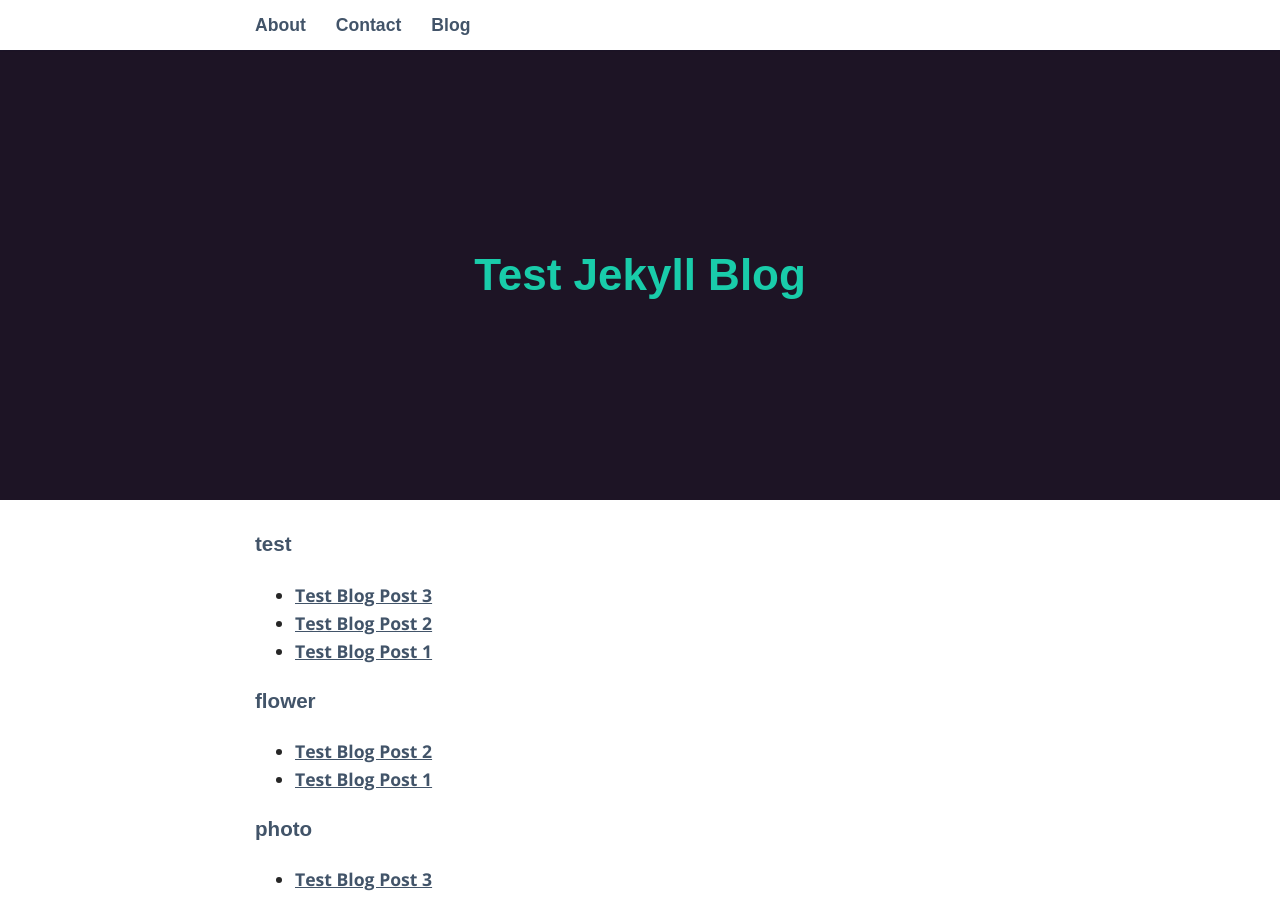
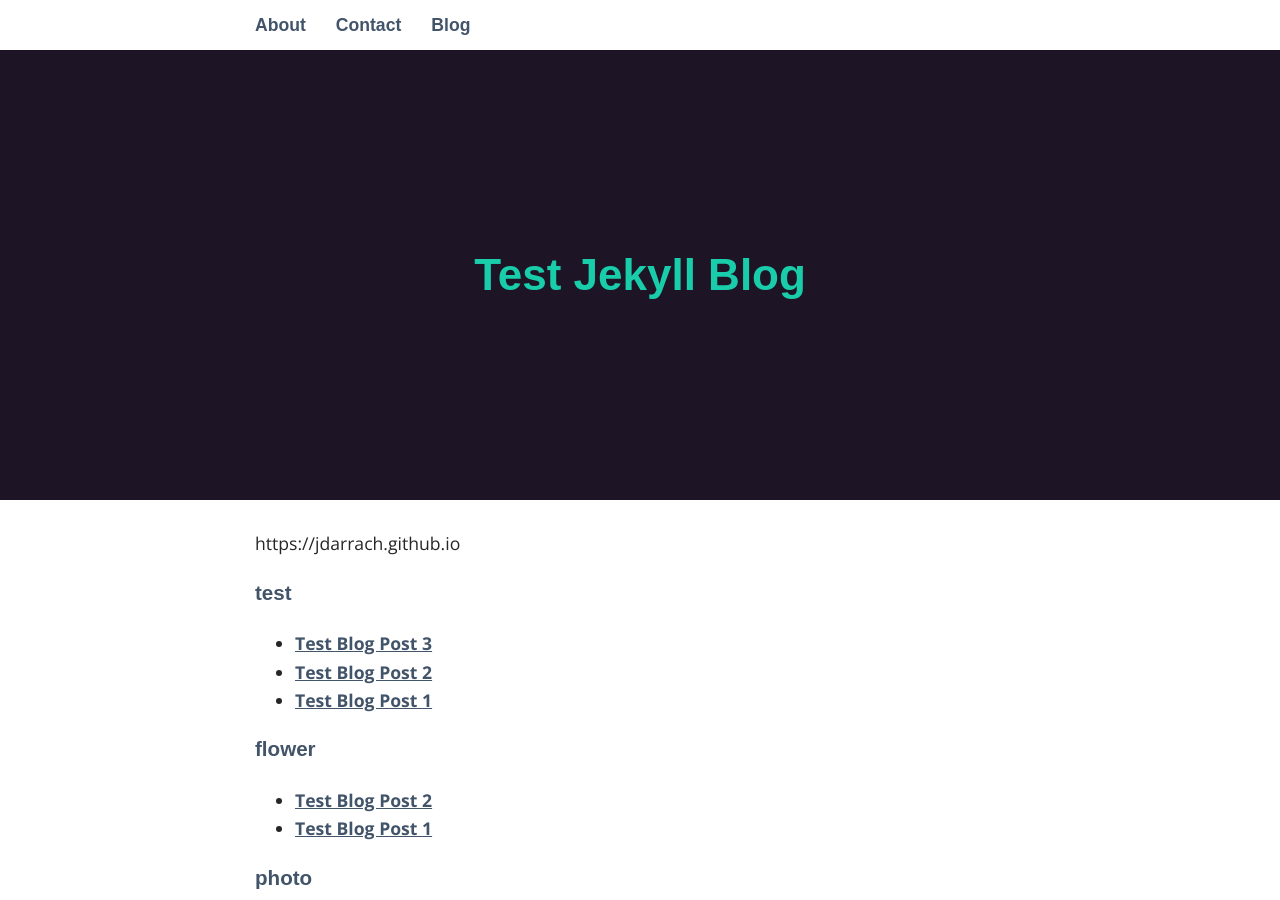
Before and after one commit to jdarrach/uncombo, a Jekyll site: the page built from _pages/03_tags.md, in a window 1280 px wide and 900 px high. Built offline with Jekyll 4.4.1, drawn with Linux system fonts in a browser that asks for light colours; some web fonts are replaced.

Commit message:
relative url test

```diff
--- a/_layouts/tags.html
+++ b/_layouts/tags.html
@@ -3,6 +3,8 @@ layout: default
 ---
 
 <h2>{{ page.title }}</h2>
+
+<p>{{ site.url | relative_url}}</p>
 
 {{ content }}
 
```
